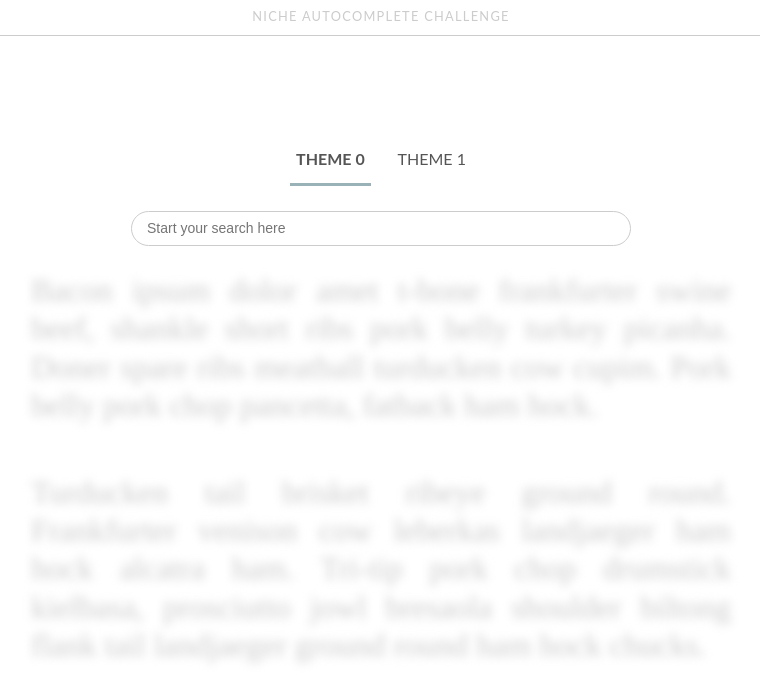
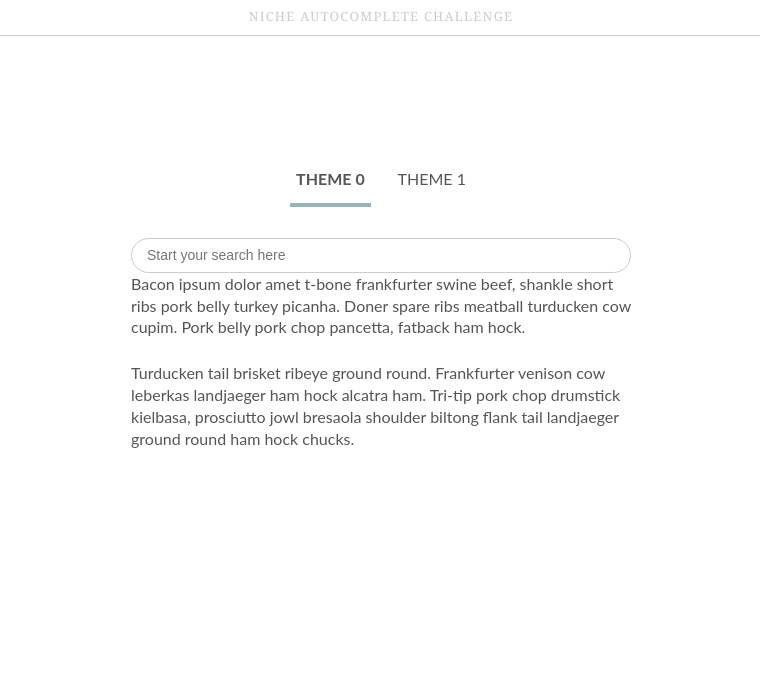
Before and after one commit to kimcoop/niche-autocomplete, a website: page index.html in a window 1280 px wide. Shown: the whole page, without its empty margins (259-1019 px from the left). Drawn offline with nearby package versions, Linux system fonts and the light colour scheme; files that its build step writes are made by us from their sources; a web font is replaced by a local one.

Commit message:
Theme menu link hover effect

```diff
--- a/scss/_autocomplete-theme-0.scss
+++ b/scss/_autocomplete-theme-0.scss
@@ -16,10 +16,6 @@
     border-bottom: none;
     left: 4%;
     width: 92%;
-
-    i {
-      display: none;
-    }
 
     li {
       border-bottom: thin solid #ccc;
--- a/scss/_autocomplete-theme-1.scss
+++ b/scss/_autocomplete-theme-1.scss
@@ -15,7 +15,7 @@
   font-family: 'Droid Serif', Georgia, Times, serif;
 
   small {
-    color: $light-tan;
+    color: $faint-green;
   }
 
   .input-search-container {
@@ -72,18 +72,6 @@
     }
   }
 
-  .result-name,
-  .result-location {
-    display: inline-block;
-    vertical-align: middle;
-
-    @media (max-width: 500px) {
-      display: block;
-      text-align: left;
-      width: 100%;
-    }
-  }
-
   .result-name {
     font-family: 'Droid Sans', Georgia, Times, serif;
     font-size: 0.9em;
@@ -100,8 +88,20 @@
   .result-active {
     color: $light-tan;
 
-    i {
+    .result-name i {
       display: inline-block;
     }
   }
+
+  .result-name,
+  .result-location {
+    display: inline-block;
+    vertical-align: middle;
+
+    @media (max-width: 500px) {
+      display: block;
+      text-align: left;
+      width: 100%;
+    }
+  }
 }
--- a/scss/_autocomplete.scss
+++ b/scss/_autocomplete.scss
@@ -10,6 +10,10 @@
   a {
     display: block;
   }
+
+  i {
+    display: none;
+  }
 }
 
 .form-search {
--- a/scss/_base.scss
+++ b/scss/_base.scss
@@ -26,22 +26,22 @@ header {
   max-width: 95%;
   width: 500px;
 }
+// TODO
+// .container-article-sample {
+//   padding-bottom: 100px;
+//   width: 700px;
+// }
 
-.container-article-sample {
-  padding-bottom: 100px;
-  width: 700px;
-}
-
-.article-sample {
-  color: #ccc;
-  font-size: 2em;
-  font-family: times;
-  line-height: 1.2em;
-  margin-top: 25px;
-  filter: blur(5px);
-  text-align: justify;
-  -webkit-filter: blur(5px);
-}
+// .article-sample {
+//   color: #ccc;
+//   font-size: 2em;
+//   font-family: times;
+//   line-height: 1.2em;
+//   margin-top: 25px;
+//   filter: blur(5px);
+//   text-align: justify;
+//   -webkit-filter: blur(5px);
+// }
 
 .hidden {
   display: none;
--- a/scss/_themes-menu.scss
+++ b/scss/_themes-menu.scss
@@ -2,9 +2,11 @@
  * _themes-menu.scss
  */
 
+$teal: #99B2B7;
+
 .container-themes {
   text-align: center;
-  padding: 100px 0 0;
+  padding: 120px 0 0;
 
   li {
     display: inline-block;
@@ -15,26 +17,53 @@
     display: block;
     margin: 0 0.5em;
     padding: 0.8em 0.4em;
+    position: relative;
     text-transform: uppercase;
-    transition: all 300ms ease;
-    -webkit-transition: all 300ms ease;
 
+    &::after {
+      position: absolute;
+      top: 100%;
+      left: 0;
+      width: 100%;
+      height: 4px;
+      background: rgba(0,0,0,0.1);
+      content: '';
+      opacity: 0;
+      -webkit-transition: opacity 0.3s, -webkit-transform 0.3s;
+      -moz-transition: opacity 0.3s, -moz-transform 0.3s;
+      transition: opacity 0.3s, transform 0.3s;
+      -webkit-transform: translateY(10px);
+      -moz-transform: translateY(10px);
+      transform: translateY(10px);
+    }
     &:hover,
     &:focus {
-      border-bottom: 2px solid #ccc;
       color: #ccc;
+      &::after {
+        opacity: 1;
+        -webkit-transform: translateY(0px);
+        -moz-transform: translateY(0px);
+        transform: translateY(0px);
+      }
     }
   }
 }
 
 .list-themes {
-  margin-bottom: 25px;
+  margin-bottom: 35px;
 }
 
 .theme-active a {
   &, &:hover, &:focus {
-    border-bottom: 3px solid #99B2B7;
     color: #555;
     font-weight: bold;
+    &::after {
+      opacity: 1;
+      -webkit-transform: translateY(0px);
+      -moz-transform: translateY(0px);
+      transform: translateY(0px);
+      background: $teal;
+    }
+    // border-bottom: 4px solid $teal;
   }
 }
--- a/scss/_typography.scss
+++ b/scss/_typography.scss
@@ -10,6 +10,7 @@ h1 {
   color: #ccc;
   display: block;
   font-size: 0.8em;
+  font-family: 'Droid Serif', Georgia, Times, serif;
   font-weight: normal;
   letter-spacing: 0.1em;
   text-align: center;
```
